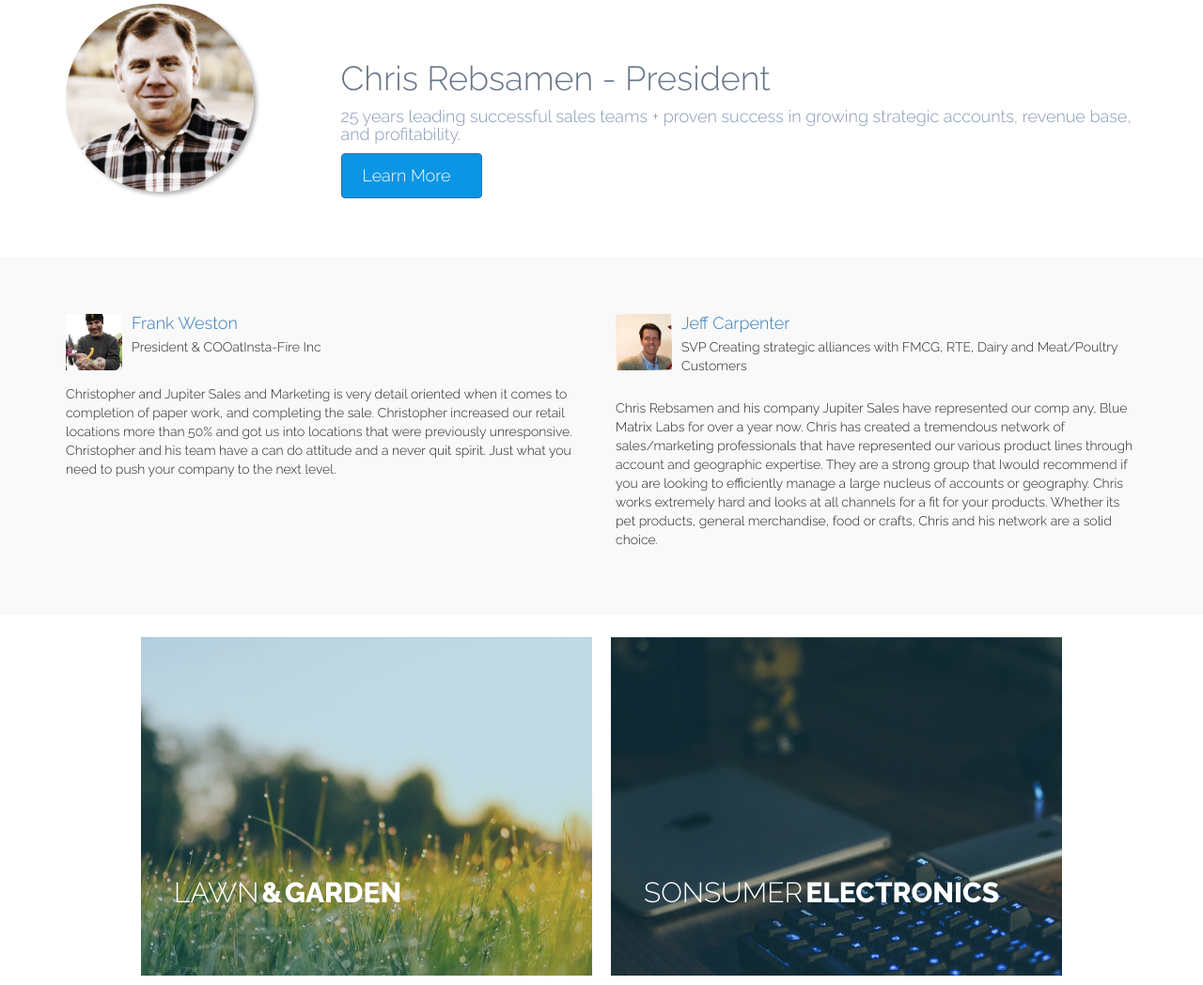
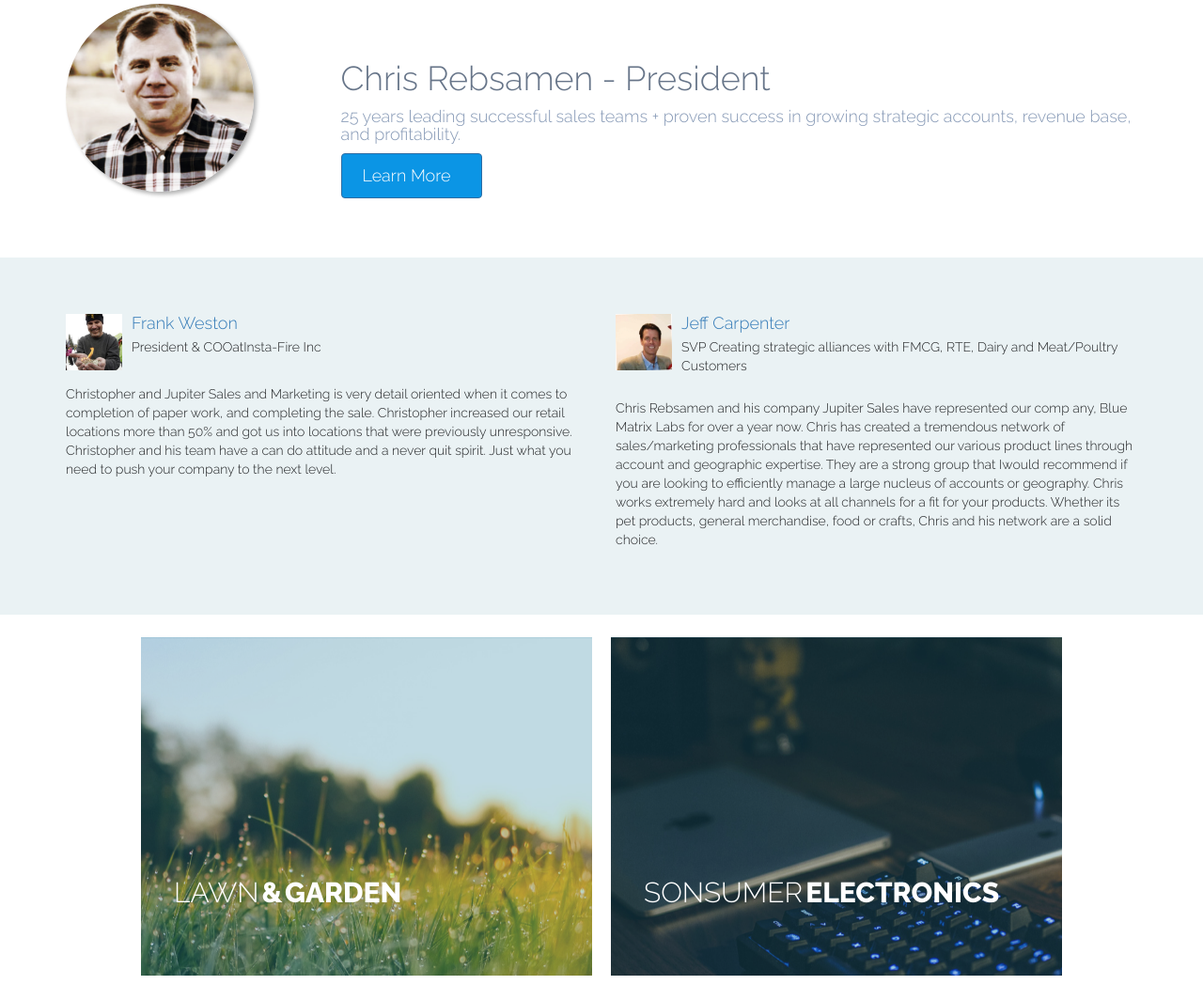
Before and after one commit to Exogenist/Jupiter-Marketing-Website, a PHP site: page / in a window 1280 px wide. Shown: the part 1702-2750 px from the top of the page at 94% size. Run offline with PHP 8.4, Linux system fonts and the light colour scheme; some libraries are stand-ins or nearby versions.

Commit message:
update css

```diff
--- a/main.css
+++ b/main.css
@@ -451,7 +451,7 @@ body {
     background-color: #fff;
     padding-top: 50px;
     padding-bottom: 50px;
-    background-color: #f9f9f9;
+    background-color: #eaf2f4;
 }
 .space {
     margin-top: 15px;
```
